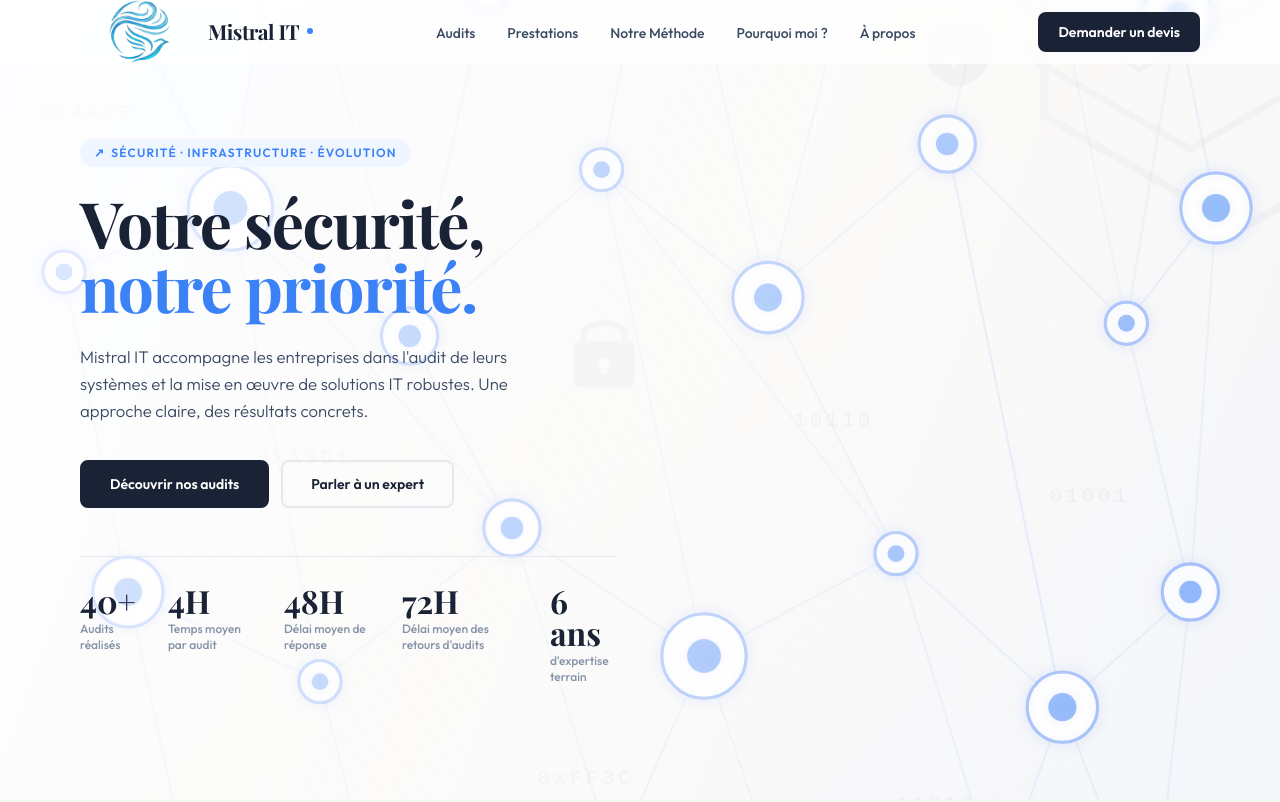
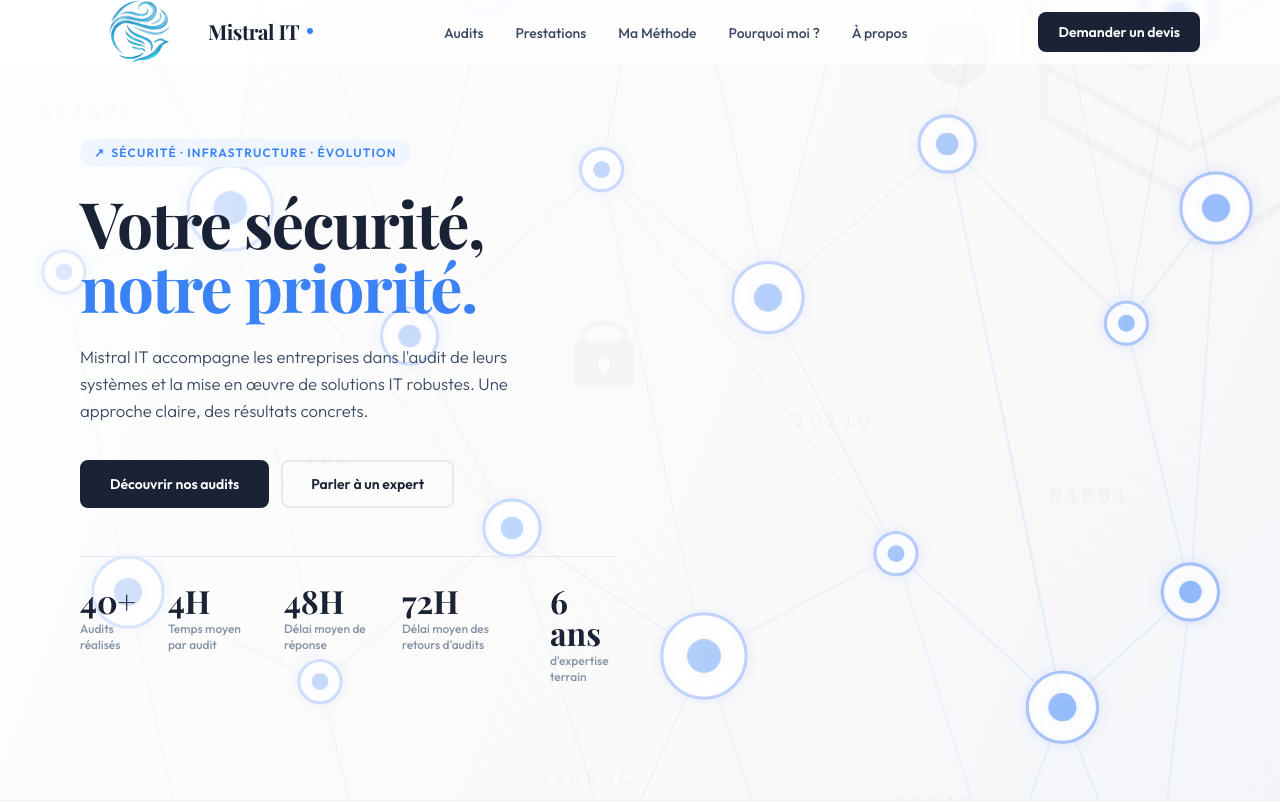
Before and after one commit to lionneleng-droid/Site_Mistral-IT, a Next.js app: page / in a window 1280 px wide. Shown: the top 802 px of the page. Built offline with nearby package versions, Linux system fonts and the light colour scheme.

Commit message:
fix: change ma methode

```diff
--- a/components/Navbar.tsx
+++ b/components/Navbar.tsx
@@ -6,7 +6,7 @@ import { useState, useEffect } from "react";
 const NAV_LINKS = [
   { href: "#audits", label: "Audits" },
   { href: "#services", label: "Prestations" },
-  { href: "#processus", label: "Notre Méthode" },
+  { href: "#processus", label: "Ma Méthode" },
   { href: "#pourquoi", label: "Pourquoi moi ?" },
   { href: "#about", label: "À propos" },
 ];
--- a/components/ProcessSection.tsx
+++ b/components/ProcessSection.tsx
@@ -4,7 +4,7 @@ export default function ProcessSection() {
   return (
     <section id="processus" className="py-28 px-6 lg:px-20 bg-ink text-white">
       <p className="text-xs font-semibold text-blue-400 tracking-widest uppercase mb-3">
-        Notre méthode
+        Ma méthode
       </p>
       <h2 className="font-playfair font-bold text-white text-3xl sm:text-[2.6rem] leading-tight tracking-tight mb-4">
         Un processus structuré,
@@ -13,7 +13,7 @@ export default function ProcessSection() {
       </h2>
       <p className="text-white/50 font-light text-[1rem] leading-relaxed max-w-lg mb-16">
         De la qualification initiale au déploiement des solutions, chaque étape
-        est documentée et partagée avec vous en temps réel.
+        est documentée et partagée avec vous.
       </p>
 
       {/* Steps */}
```
